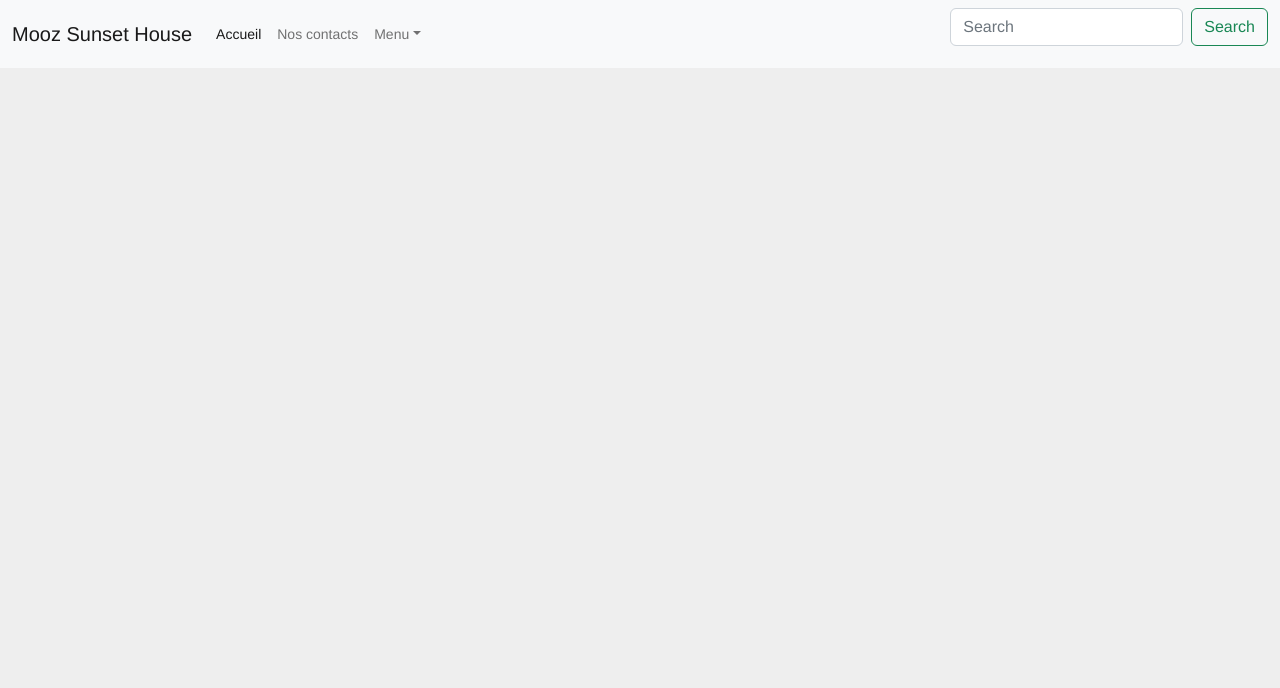
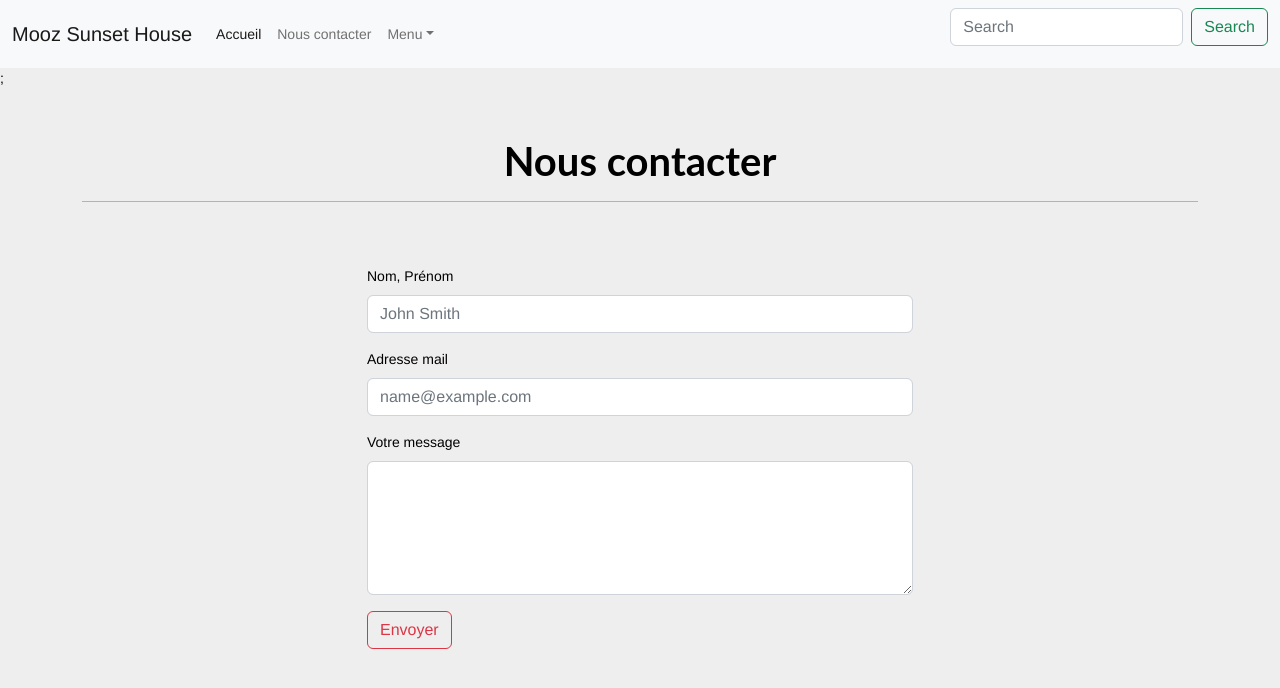
Before and after one commit to Maru23ata97/Pension-Mooz-Sunset-House, a React (Create React App) app: page /Contacts in a window 1280 px wide. Shown: the top 688 px of the page. Built offline with nearby package versions, Linux system fonts and the light colour scheme.

Commit message:
2 files modified

```diff
--- a/components/Navbar.tsx
+++ b/components/Navbar.tsx
@@ -26,7 +26,7 @@ const Navbar = () => (
           </li>
           <li className="nav-item">
             <a className="nav-link" href="/contacts">
-              Nos contacts
+              Nous contacter
             </a>
           </li>
           <li className="nav-item dropdown">
--- a/page/Contacts.tsx
+++ b/page/Contacts.tsx
@@ -1,6 +1,60 @@
 import * as React from 'react';
 import Navbar from '../components/Navbar';
 
-const Contacts = () => <Navbar />;
+const Contacts = () =>
+<div>
+  <Navbar />;
+  <section id="contact">
+      <div className="container my-5 bg-promary">
+        <div className="row mb-5">
+          <div className="col-12">
+            <h1 className="fw-bold text-center">Nous contacter</h1>
+            <hr />
+          </div>
+        </div>
+        <div className="row">
+          <div className="col-md-6 mx-auto">
+            <form action="">
+              <div className="mb-3">
+                <label htmlFor="exampleFormControlInput1" className="form-label"
+                  >Nom, Prénom</label
+                >
+                <input
+                  type="text"
+                  className="form-control"
+                  id="exampleFormControlInput1"
+                  placeholder="John Smith"
+                />
+              </div>
+              <div className="mb-3">
+                <label htmlFor="exampleFormControlInput1" className="form-label"
+                  >Adresse mail</label
+                >
+                <input
+                  type="email"
+                  className="form-control"
+                  id="exampleFormControlInput1"
+                  placeholder="name@example.com"
+                />
+              </div>
+              <div className="mb-3">
+                <label htmlFor="exampleFormControlTextarea1" className="form-label"
+                  >Votre message</label
+                >
+                <textarea
+                  className="form-control"
+                  id="exampleFormControlTextarea1"
+                  rows="5"
+                ></textarea>
+              </div>
+              <button type="submit" className="btn btn-outline-danger">
+                Envoyer
+              </button>
+            </form>
+          </div>
+        </div>
+      </div>
+    </section>
+</div>
 
 export default Contacts;
```
